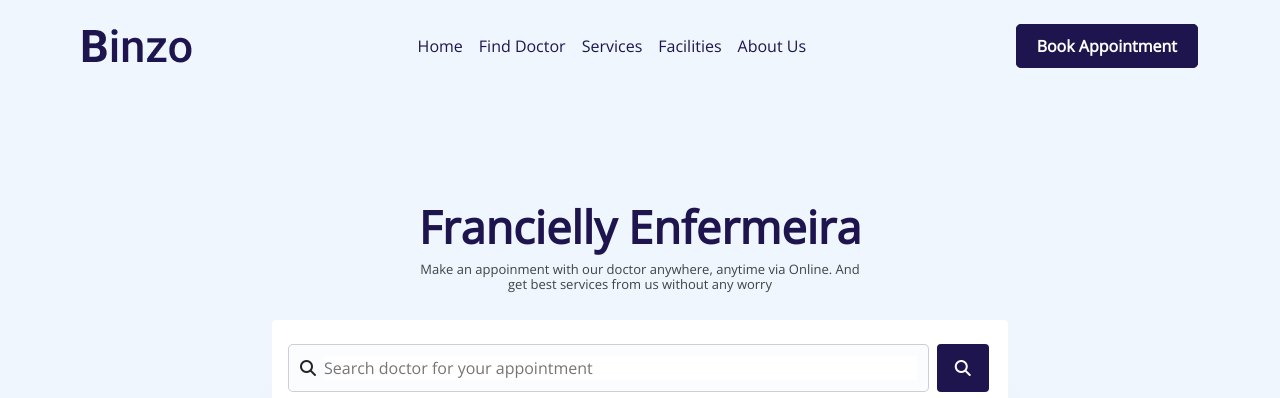
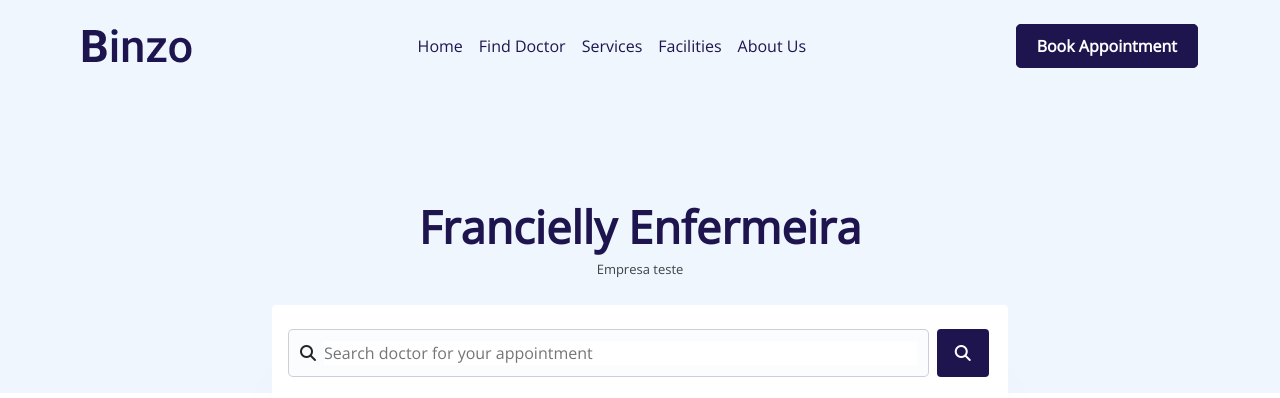
Before and after one commit to FranciellyVLBays/projeto, a plain HTML site: page index.html in a window 1280 px wide. Shown: the top 398 px of the page. Drawn offline with nearby package versions, Linux system fonts and the light colour scheme.

Commit message:
Update index.html

```diff
--- a/index.html
+++ b/index.html
@@ -78,7 +78,7 @@
 
             <div class="row wrapper-bottom">
                 <div data-aos="fade-up" data-aos-delay="100" class="col-lg-5 m-auto text-center">
-                    <p>Make an appoinment with our doctor anywhere, anytime via Online. And get  best services from us without any worry
+                    <p>Empresa teste
                     </p>
                 </div>
             </div>
```
